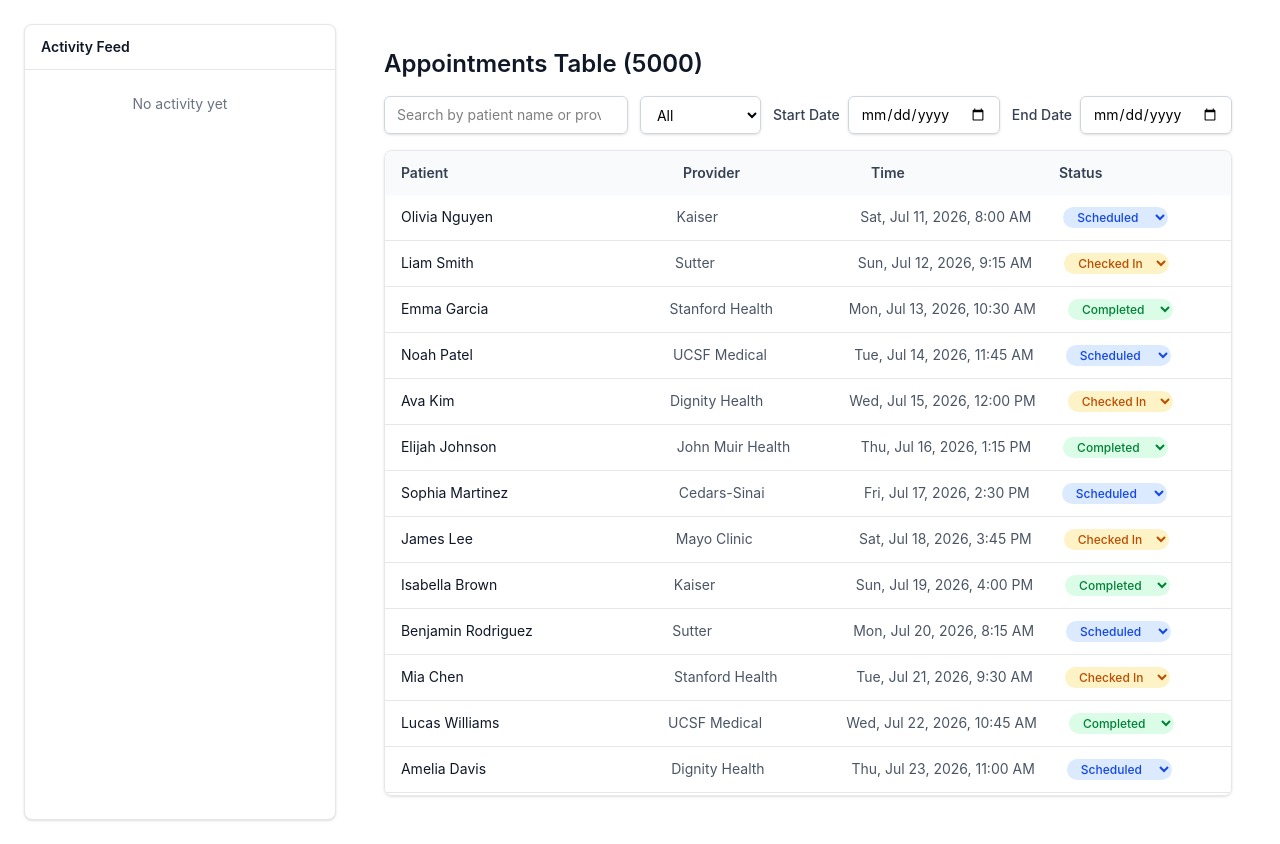
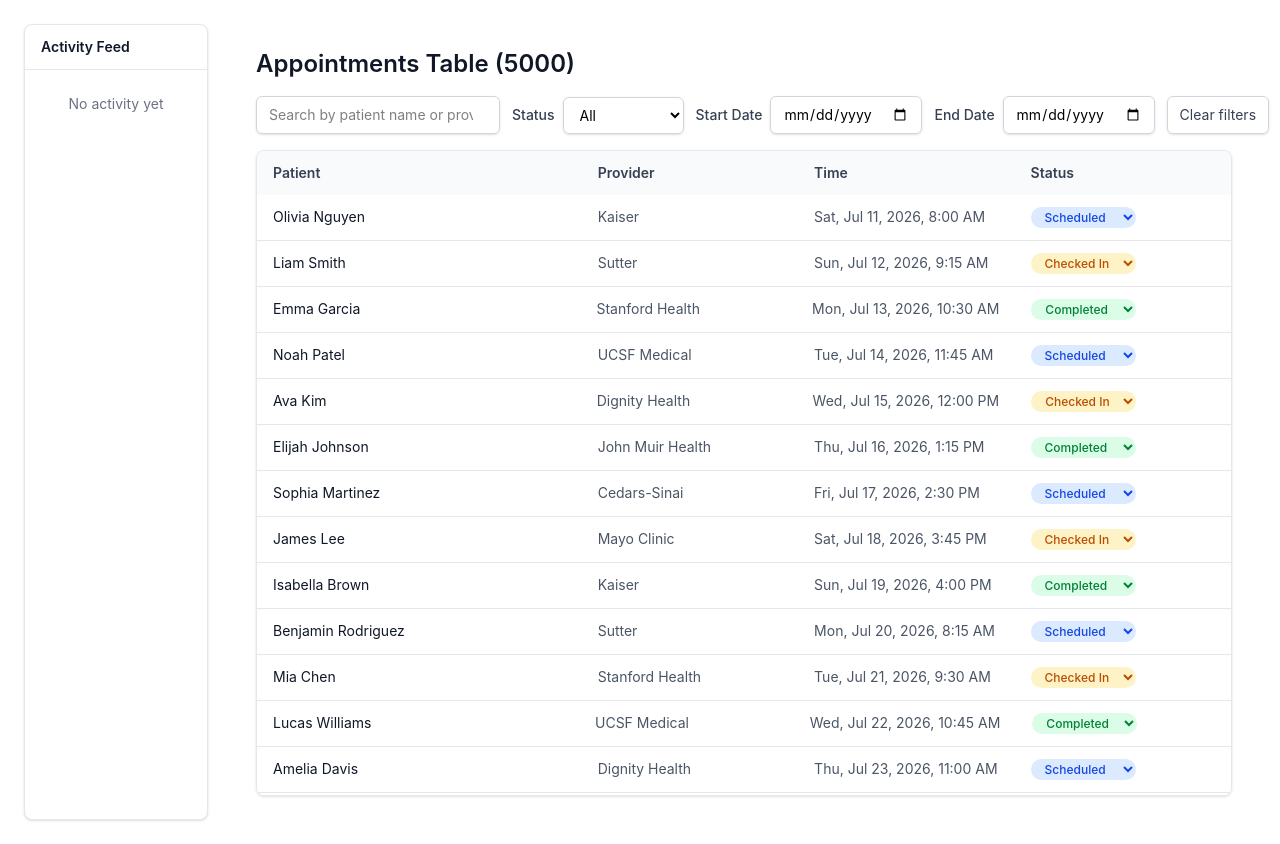
Before and after one commit to bandly93/appointments, a React (Vite) app: page / in a window 1280 px wide. Built offline with nearby package versions, Linux system fonts and the light colour scheme.

Commit message:
add filter resets

```diff
--- a/src/components/Table.tsx
+++ b/src/components/Table.tsx
@@ -80,6 +80,7 @@
     setStartDate,
     endDate,
     setEndDate,
+    clearFilters,
   } = useAppointmentFilters()
   const [selectedAppointmentId, setSelectedAppointmentId] = useState<number | null>(null)
   const [sort, setSort] = useState<{ key: SortKey, direction: SortDirection } | null>(null)
@@ -145,7 +146,12 @@
           placeholder='Search by patient name or provider'
           className='flex-1 rounded-md border border-gray-300 px-3 py-2 text-sm shadow-sm focus:outline-none focus:ring-2 focus:ring-blue-500 focus:border-blue-500'
         />
+        <div className='flex items-center gap-2'>
+          <label htmlFor='status-filter' className='text-sm font-medium text-gray-700 whitespace-nowrap'>
+            Status
+          </label>
           <select
+            id='status-filter'
             value={status}
             onChange={e => {
               setStatus(e.target.value as StatusFilter)
@@ -157,12 +163,20 @@
             <option value='Completed'>Completed</option>
             <option value='All'>All</option>
           </select>
+        </div>
         <DateSelector
           startDate={startDate}
           endDate={endDate}
           setStartDate={setStartDate}
           setEndDate={setEndDate}
         />
+        <button
+          type='button'
+          onClick={clearFilters}
+          className='rounded-md border border-gray-300 px-3 py-2 text-sm shadow-sm text-gray-700 hover:bg-gray-50 whitespace-nowrap'
+        >
+          Clear filters
+        </button>
       </div>
       {loading
         ? <div className='py-10 text-center text-gray-500'>Loading....</div>
--- a/src/hooks/useAppointmentFilters.ts
+++ b/src/hooks/useAppointmentFilters.ts
@@ -10,6 +10,13 @@
   const [endDate, setEndDate] = useState<string | null>(null)
   const debouncedSearch = useDebounce(search)
 
+  const clearFilters = () => {
+    setSearch('')
+    setStatus('All')
+    setStartDate(null)
+    setEndDate(null)
+  }
+
   return {
     search,
     setSearch,
@@ -20,5 +27,6 @@
     setStartDate,
     endDate,
     setEndDate,
+    clearFilters,
   }
 }
```
Lines whose indentation alone changed are shown as unchanged.
